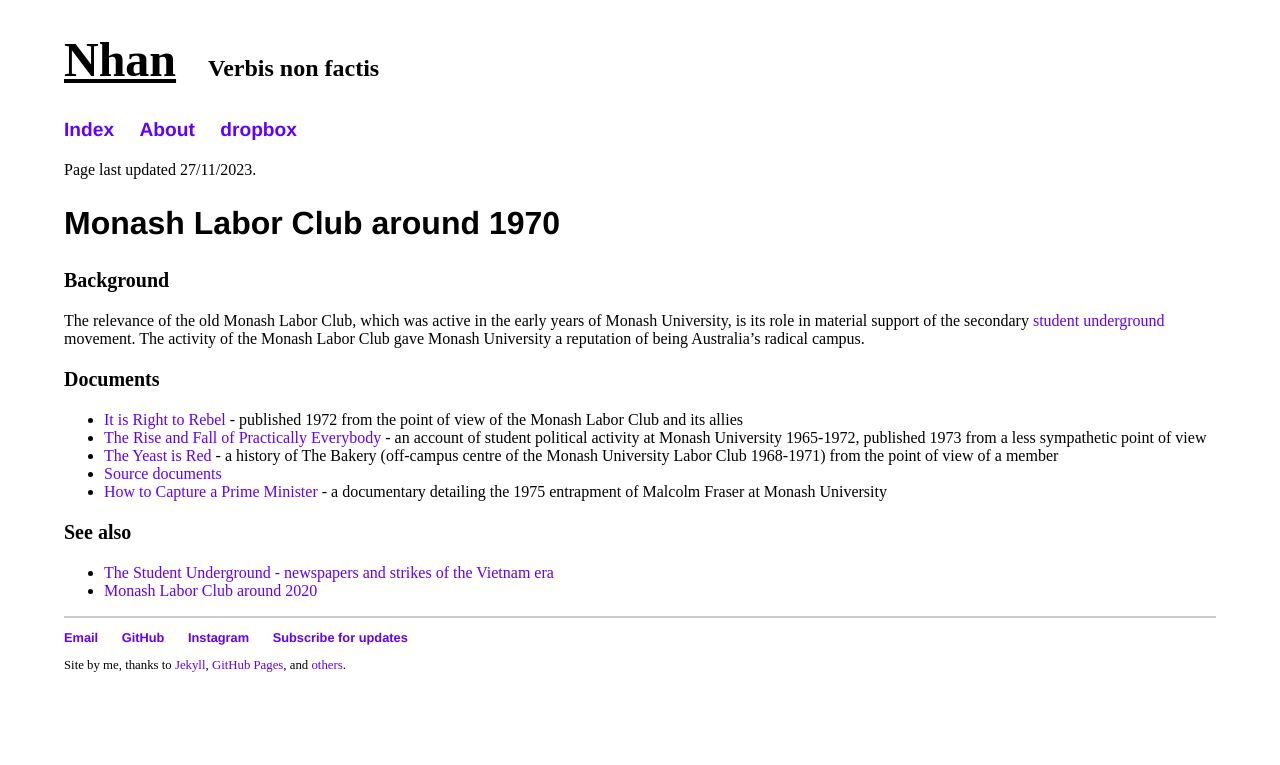
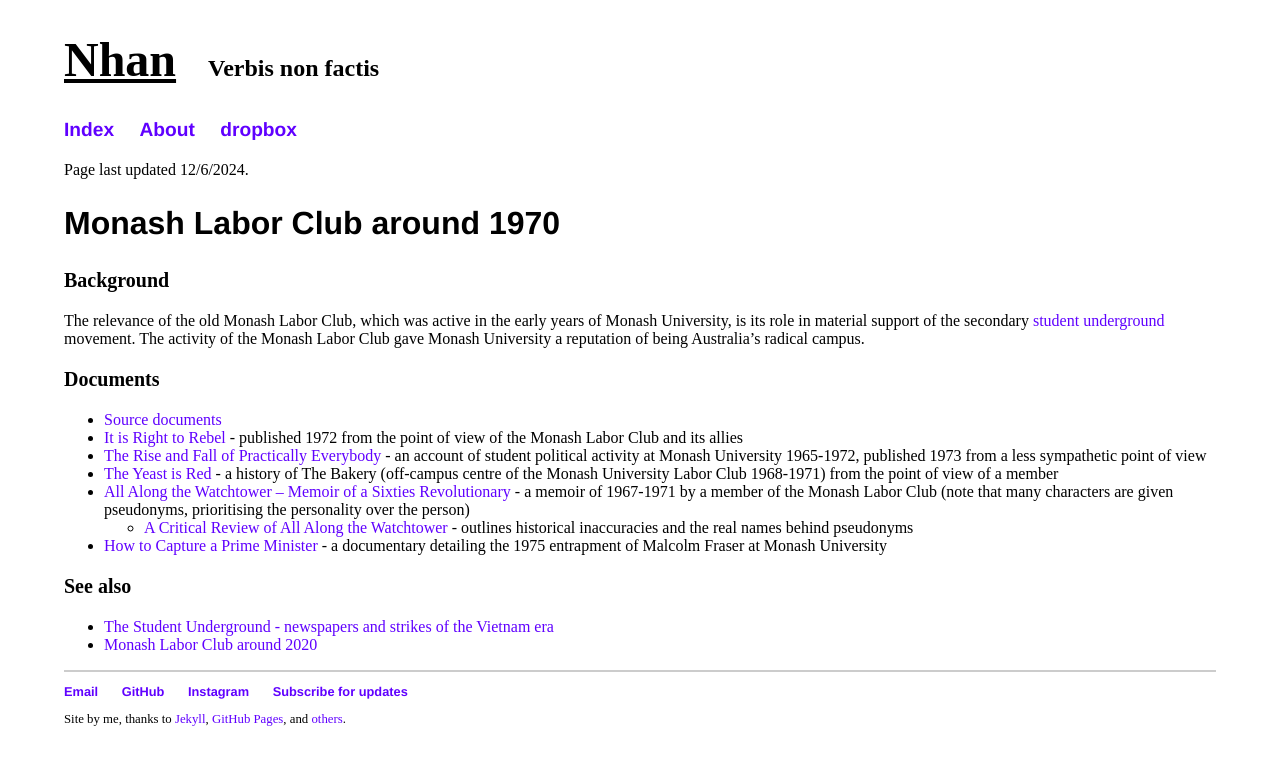
Before and after one commit to nhtnhanbn/nhtnhanbn.github.io, a Jekyll site: the page built from monash/maonash.md, in a window 1280 px wide. Shown: the top 765 px of the page. Built offline with Jekyll 4.4.1, drawn with Linux system fonts in a browser that asks for light colours; grey boxes are pictures that could not be loaded.

Commit message:
Add All Along the Watchtower to maonash

```diff
--- a/monash/maonash.md
+++ b/monash/maonash.md
@@ -3,7 +3,7 @@ permalink: /maonash
 title: Monash Labor Club
 ---
 
-Page last updated 27/11/2023.
+Page last updated 12/6/2024.
 
 ## Monash Labor Club around 1970
 
@@ -13,10 +13,12 @@ The relevance of the old Monash Labor Club, which was active in the early years
 
 ### Documents
 
+- [Source documents](https://www.reasoninrevolt.net.au/biogs/E000612b.htm)
 - [It is Right to Rebel](https://archive.org/details/it-is-right-to-rebel-1972) - published 1972 from the point of view of the Monash Labor Club and its allies
 - [The Rise and Fall of Practically Everybody](https://trove.nla.gov.au/work/21510759) - an account of student political activity at Monash University 1965-1972, published 1973 from a less sympathetic point of view
 - [The Yeast is Red](https://labourhistorymelbourne.org/wp-content/uploads/2019/09/Ken-Mansell-The-Yeast-is-Red.pdf) - a history of The Bakery (off-campus centre of the Monash University Labor Club 1968-1971) from the point of view of a member
-- [Source documents](https://www.reasoninrevolt.net.au/biogs/E000612b.htm)
+- [All Along the Watchtower – Memoir of a Sixties Revolutionary](https://ebookcentral.proquest.com/lib/SLV/detail.action?docID=862868) - a memoir of 1967-1971 by a member of the Monash Labor Club (note that many characters are given pseudonyms, prioritising the personality over the person)
+    - [A Critical Review of All Along the Watchtower](https://www.reasoninrevolt.net.au/objects/pdf/d0891.pdf) - outlines historical inaccuracies and the real names behind pseudonyms
 - [How to Capture a Prime Minister](https://www.howtocaptureapm.com/) - a documentary detailing the 1975 entrapment of Malcolm Fraser at Monash University
 
 ### See also
```
